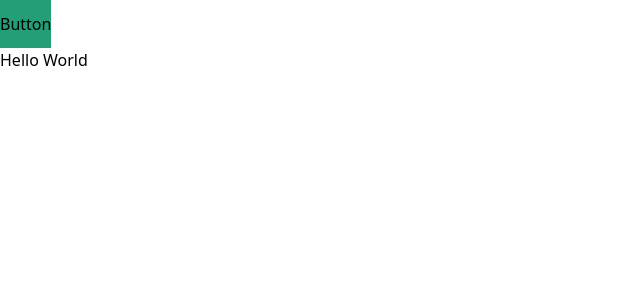
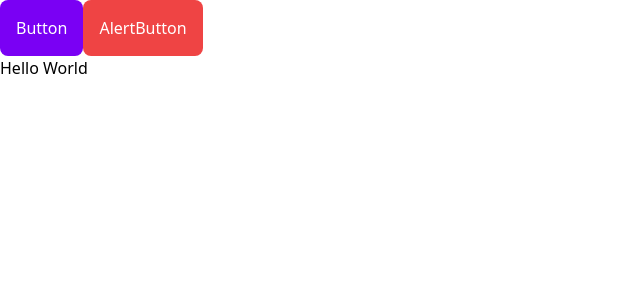
Before and after one commit to SamuelSsc/front-testing, a React (Vite) app: page / in a window 1280 px wide. Shown: the top 300 px of the page, without its empty margins (0-640 px from the left). Built offline with nearby package versions, Linux system fonts and the light colour scheme.

Commit message:
adjusting button component

```diff
--- a/package.json
+++ b/package.json
@@ -13,7 +13,8 @@
     "@vitejs/plugin-react": "4.3.4",
     "postcss-advanced-variables": "5.0.0",
     "react": "18.3.1",
-    "react-dom": "18.3.1"
+    "react-dom": "18.3.1",
+    "tailwind-variants": "^0.3.0"
   },
   "devDependencies": {
     "@babel/core": "7.25.8",
--- a/src/App.tsx
+++ b/src/App.tsx
@@ -4,7 +4,8 @@ import { Button } from "./atomic";
 function App() {
   return (
     <>
-      <Button />
+      <Button>Button</Button>
+      <Button variant="danger">AlertButton</Button>
       <h1>Hello World</h1>
     </>
   );
--- a/src/atomic/mol.button/button.component.tsx
+++ b/src/atomic/mol.button/button.component.tsx
@@ -1,3 +1,12 @@
-export const Button = () => {
-    return <button className="min-h-[48px] bg-primary">Button</button>;
+import { buttonStyle } from "./button.style";
+
+type ButtonVariant = "primary" | "danger";
+interface ButtonProps {
+  variant?: ButtonVariant;
+  children: React.ReactNode;
+  onClick?: () => void;
+}
+
+export const Button = (props: ButtonProps) => {
+  return <button className={buttonStyle({ variant: props.variant })} onClick={props.onClick}>{props.children}</button>;
 };
--- /dev/null
+++ b/src/atomic/mol.button/button.style.ts
@@ -0,0 +1,15 @@
+import { ButtonMinHeight } from "@atomic/obj.constants";
+import { tv } from "tailwind-variants";
+
+export const buttonStyle = tv({
+    base: `min-h-[${ButtonMinHeight}] p-md rounded-lg font-medium`,
+    variants: {
+      variant: {
+        primary: "bg-primary text-white hover:bg-primary/80",
+        danger: "bg-red-500 text-white hover:bg-red-600/80",
+      },
+    },
+    defaultVariants: {
+      variant: "primary",
+    },
+  });
--- a/src/atomic/obj.constants/constants.js
+++ /dev/null
@@ -1,20 +0,0 @@
-export const Spacing = {
-    none: 0,
-    xxs: 4,
-    xs: 8,
-    sm: 12,
-    md: 16,
-    lg: 24,
-    xl: 32,
-    xxl: 40
-};
-export const Colors = {
-    primary: "#7A00F4",
-    black: "#000000",
-    white: "#ffffff",
-    gray: {
-        soft: "#F2F2F2",
-        medium: "#C4C4C4",
-        hard: "#7A7A7A",
-    },
-};
--- a/src/atomic/obj.constants/constants.ts
+++ b/src/atomic/obj.constants/constants.ts
@@ -1,12 +1,12 @@
 export const Spacing = {
-    none: 0,
-    xxs: 4,
-    xs: 8,
-    sm: 12,
-    md: 16,
-    lg: 24,
-    xl: 32,
-    xxl: 40
+  none: '0',
+  xxs: '4px',
+  xs: '8px',
+  sm: '12px',
+  md: '16px',
+  lg: '24px',
+  xl: '32px',
+  xxl: '64px',
 }
 
 export const Colors = {
@@ -19,3 +19,5 @@ export const Colors = {
       hard: "#7A7A7A",
     },
 }
+
+export const ButtonMinHeight = "48px"
--- a/tailwind.config.ts
+++ b/tailwind.config.ts
@@ -1,10 +1,12 @@
+import {Colors,Spacing} from './src/atomic/obj.constants/constants'
 /** @type {import('tailwindcss').Config} */
 module.exports = {
   content: ["./src/**/*.{js,jsx,ts,tsx}"],
   theme: {
+    spacing: Spacing,
     extend: {
       colors: {
-        primary:"rgb(36, 158, 121)",
+        primary:Colors.primary,
       },
     },
   },
```
Also changed, not shown: 1 other file (tests, documents, lock files or other folders).
